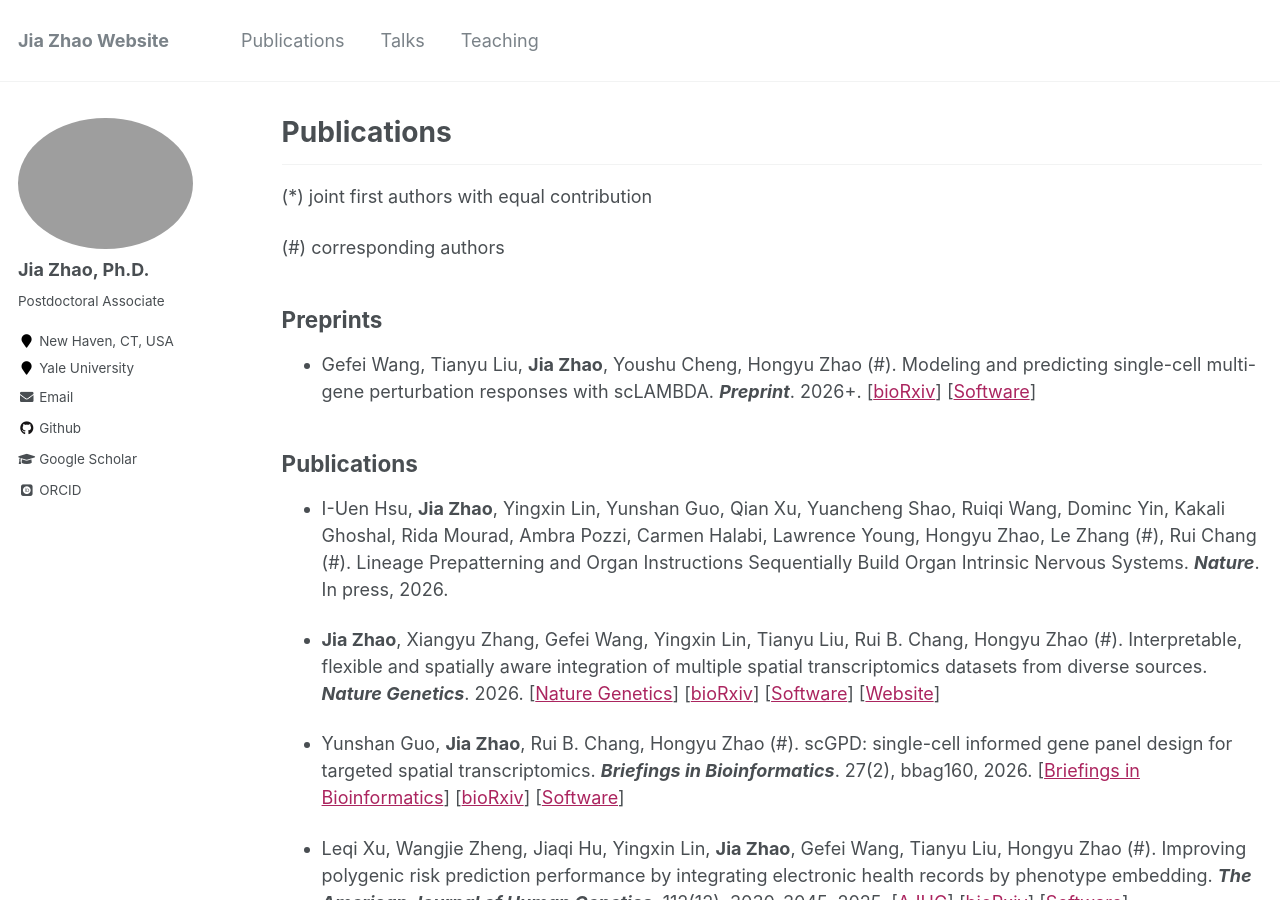
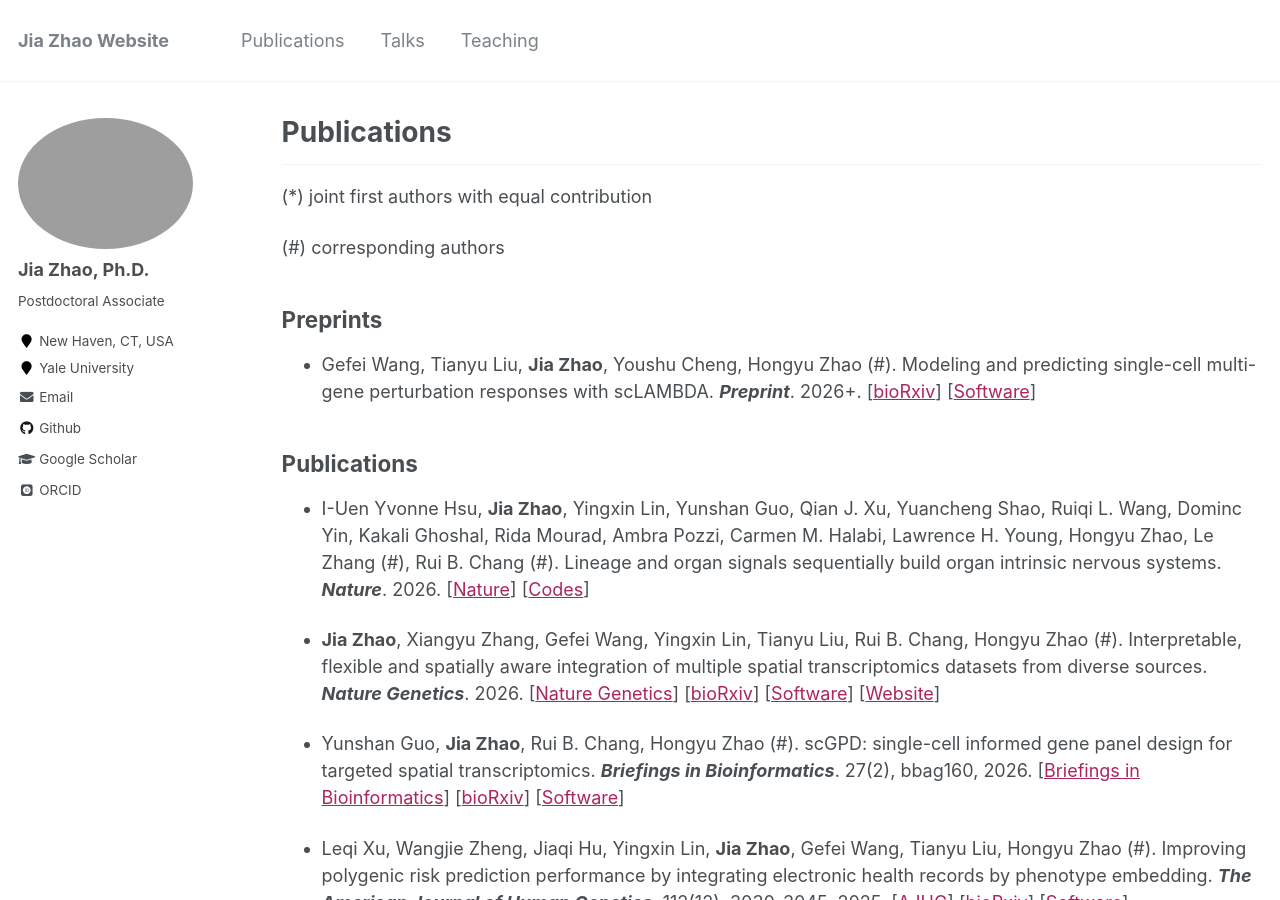
Before and after one commit to jiazhao97/jiazhao97.github.io, a Jekyll site: the page built from _pages/publications.md, in a window 1280 px wide and 900 px high. Built offline with Jekyll 4.4.1, drawn with Linux system fonts in a browser that asks for light colours; some web fonts are replaced.

Commit message:
Update publications.md

```diff
--- a/_pages/publications.md
+++ b/_pages/publications.md
@@ -22,7 +22,7 @@ Preprints
 
 Publications
 ------
-* I-Uen Hsu, **Jia Zhao**, Yingxin Lin, Yunshan Guo, Qian Xu, Yuancheng Shao, Ruiqi Wang, Dominc Yin, Kakali Ghoshal, Rida Mourad, Ambra Pozzi, Carmen Halabi, Lawrence Young, Hongyu Zhao, Le Zhang (#), Rui Chang (#). Lineage Prepatterning and Organ Instructions Sequentially Build Organ Intrinsic Nervous Systems. ***Nature***. In press, 2026.
+* I-Uen Yvonne Hsu, **Jia Zhao**, Yingxin Lin, Yunshan Guo, Qian J. Xu, Yuancheng Shao, Ruiqi L. Wang, Dominc Yin, Kakali Ghoshal, Rida Mourad, Ambra Pozzi, Carmen M. Halabi, Lawrence H. Young, Hongyu Zhao, Le Zhang (#), Rui B. Chang (#). Lineage and organ signals sequentially build organ intrinsic nervous systems. ***Nature***. 2026. \[[Nature](https://www.nature.com/articles/s41586-026-10490-y)\] \[[Codes](https://github.com/lezhanglab/Organ-Intrinsic-Nervous-Systems)\]
 
 * **Jia Zhao**, Xiangyu Zhang, Gefei Wang, Yingxin Lin, Tianyu Liu, Rui B. Chang, Hongyu Zhao (#). Interpretable, flexible and spatially aware integration of multiple spatial transcriptomics datasets from diverse sources. ***Nature Genetics***. 2026. \[[Nature Genetics](https://www.nature.com/articles/s41588-026-02579-x)\] \[[bioRxiv](https://doi.org/10.1101/2024.09.23.614539)\] \[[Software](https://github.com/jiazhao97/INSPIRE)\] \[[Website](https://inspire-tutorial.readthedocs.io/en/latest/index.html#)\]
 
```
